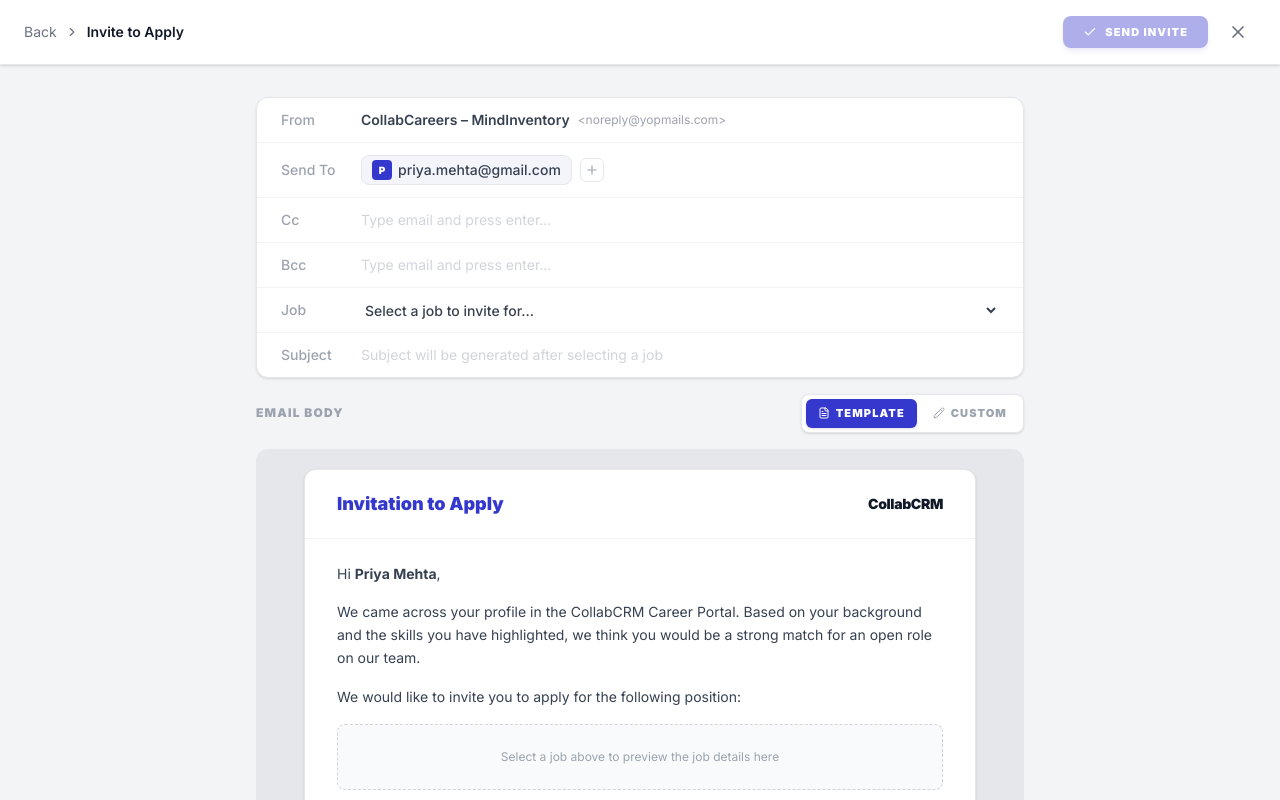
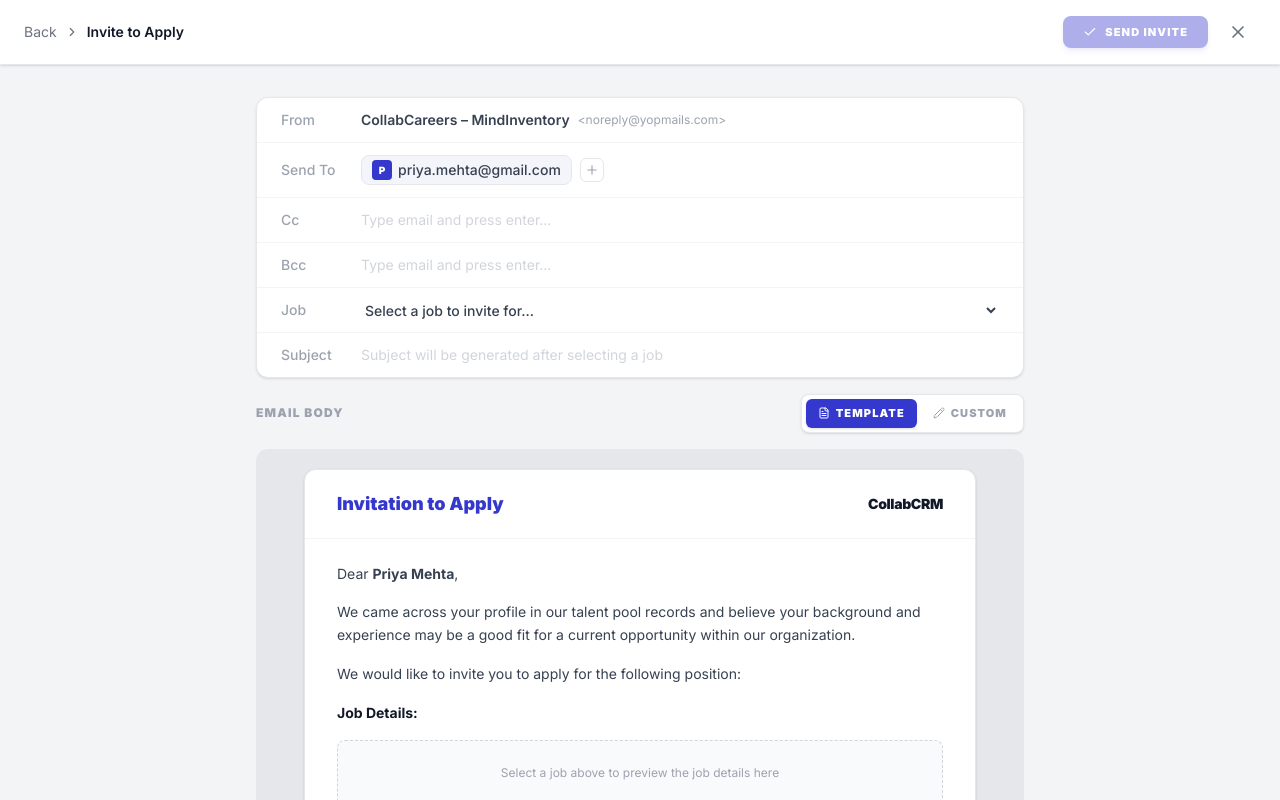
Before and after one commit to yashangvyas-cyber/CollabCareers, a React (Vite) app: page /crm/talent-pool in a window 1280 px wide. Both pictures are taken after a click on the button 1156 px from the left and 397 px from the top of the page. Shown: the top 800 px of the page. Built offline with nearby package versions, Linux system fonts and the light colour scheme.

Commit message:
feat: update email template subject line and body content for professional correspondence

```diff
--- a/src/components/InviteEmailCompose.tsx
+++ b/src/components/InviteEmailCompose.tsx
@@ -29,7 +29,7 @@ export default function InviteEmailCompose({
   const openJobs = jobs.filter(j => j.status === 'Open');
   const selectedJob = jobId ? jobs.find(j => j.id === jobId) : null;
   const templateSubject = selectedJob
-    ? `Invitation to Apply — ${selectedJob.title} at ${selectedJob.businessUnit}`
+    ? `Invitation to Apply for the Role | ${selectedJob.title} | ${selectedJob.businessUnit}`
     : '';
 
   // Duplicate pending invite check
@@ -250,9 +250,10 @@ export default function InviteEmailCompose({
                   <span className="text-sm font-black text-[#111827] tracking-tight">CollabCRM</span>
                 </div>
                 <div className="px-8 py-6 space-y-4 text-sm text-[#374151] leading-relaxed">
-                  <p>Hi <strong>{candidate.firstName} {candidate.lastName}</strong>,</p>
-                  <p>We came across your profile in the CollabCRM Career Portal. Based on your background and the skills you have highlighted, we think you would be a strong match for an open role on our team.</p>
+                  <p>Dear <strong>{candidate.firstName} {candidate.lastName}</strong>,</p>
+                  <p>We came across your profile in our talent pool records and believe your background and experience may be a good fit for a current opportunity within our organization.</p>
                   <p>We would like to invite you to apply for the following position:</p>
+                  <p className="font-bold text-[#111827]">Job Details:</p>
                   {selectedJob ? (
                     <table className="w-full border border-[#E5E7EB] rounded-lg overflow-hidden text-sm border-collapse">
                       <tbody>
@@ -260,6 +261,7 @@ export default function InviteEmailCompose({
                           ['Job Title', selectedJob.title],
                           ['Location', selectedJob.location],
                           ['Employment Type', selectedJob.employmentType],
+                          ['Job Type', selectedJob.jobType],
                           ['Experience Required', selectedJob.experience],
                         ].map(([label, value]) => (
                           <tr key={label} className="border-b border-[#F3F4F6] last:border-0">
@@ -278,12 +280,13 @@ export default function InviteEmailCompose({
                   <div className="text-center py-2">
                     <span className="inline-block px-8 py-3 bg-[#3538CD] text-white font-black text-sm rounded-xl cursor-pointer">Apply Now →</span>
                   </div>
-                  <p className="text-[#6B7280]">If you have any questions about the role or the application process, feel free to reply to this email.</p>
-                  <p className="text-[#6B7280] text-xs">We request you to add <span className="text-[#3538CD] font-medium">noreply@yopmails.com</span> to your whitelist so you can receive timely updates.</p>
+                  <p className="text-[#6B7280]">You can log in to our Career Portal using the email address where you received this invitation. <span className="text-[#3538CD] font-medium underline cursor-pointer">Click here to log in.</span></p>
+                  <p className="text-[#6B7280]">If you have any questions about the role or the application process, feel free to get in touch with us.</p>
                   <div className="pt-4 border-t border-[#F3F4F6]">
-                    <p>Regards,</p>
-                    <p className="font-bold">HR Team</p>
-                    <p className="text-[#9CA3AF]">CollabCRM</p>
+                    <p>Best Regards,</p>
+                    <p className="font-bold">{selectedJob ? selectedJob.recruiter : 'Recruitment Team'}</p>
+                    <p className="text-[#6B7280]">Talent Acquisition</p>
+                    <p className="text-[#9CA3AF]">{selectedJob ? selectedJob.businessUnit : 'MindInventory'}</p>
                   </div>
                 </div>
               </div>
```
